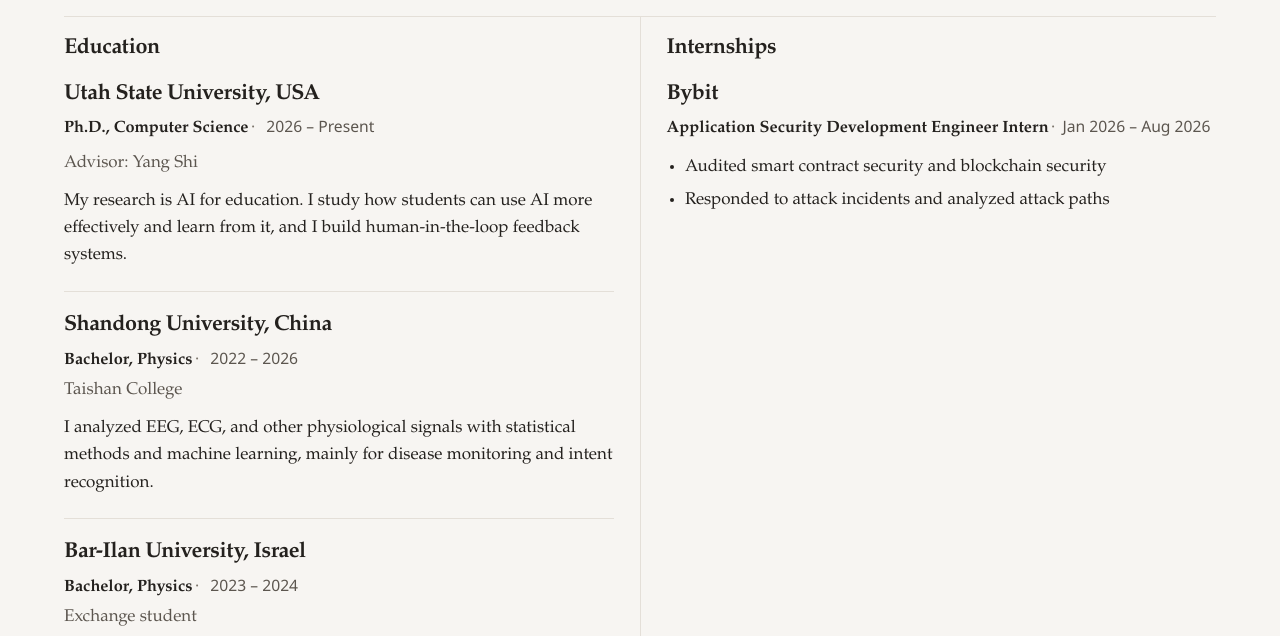
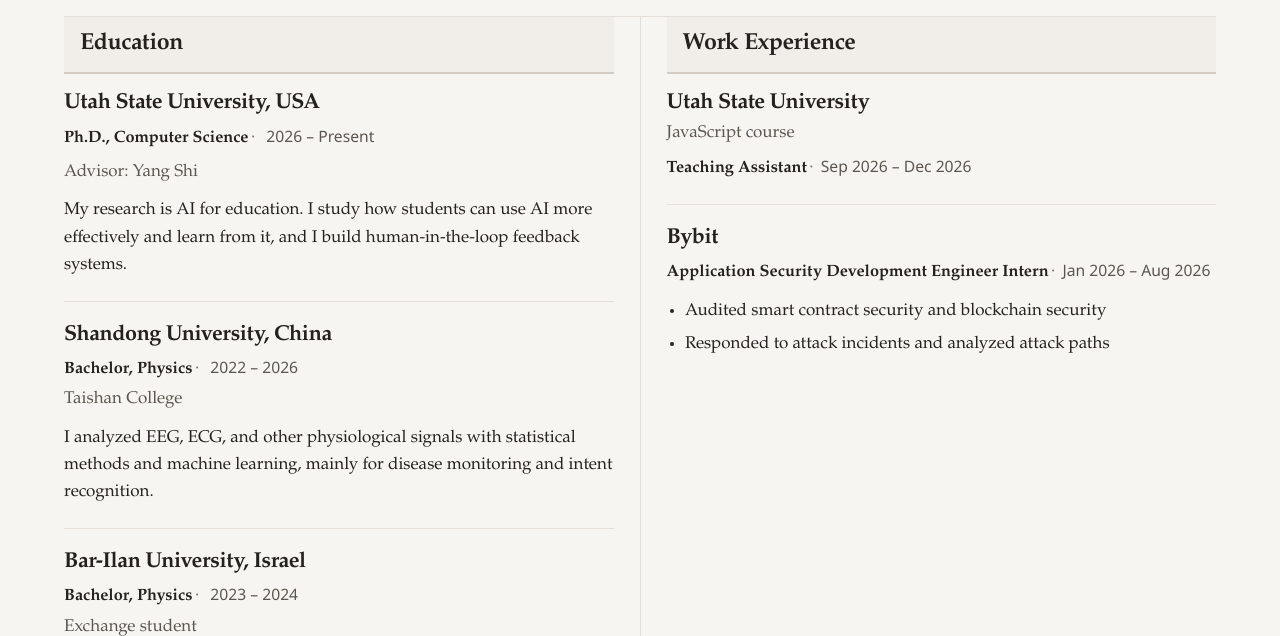
Before and after one commit to ARIS2333/ARIS2333.github.io, an Astro site: page /experience in a window 1280 px wide. Shown: the part 163-799 px from the top of the page. Built offline with nearby package versions, Linux system fonts and the light colour scheme; Astro itself is replaced by a stand-in of ours.

Commit message:
Add downloadable CV and teaching assistant experience

```diff
--- a/src/config/site.ts
+++ b/src/config/site.ts
@@ -29,7 +29,7 @@ Outside of research, I enjoy traveling with a camera. My <a href="/gallery">gall
   email: "zkh200310@gmail.com",
   portrait: "portrait.jpg",
   portraitAlt: "Portrait of Kehao Zheng",
-  cv: "",
+  cv: "/cv/Kehao_Zheng_CV.pdf",
   links: {
     github: "",
     scholar: "https://scholar.google.com/citations?user=4oc19mAAAAAJ&hl=en",
--- a/src/content.config.ts
+++ b/src/content.config.ts
@@ -52,7 +52,7 @@ const experience = defineCollection({
     role: z.string().min(1),
     start: z.coerce.date(),
     end: z.coerce.date().optional(),
-    highlights: z.array(z.string().min(1)).min(1),
+    highlights: z.array(z.string().min(1)).default([]),
     noteIds: z.array(z.string().min(1)).default([]),
   }),
 });
--- /dev/null
+++ b/src/content/experience/utah-state-ta-2026.yaml
@@ -0,0 +1,5 @@
+organization: Utah State University
+team: JavaScript course
+role: Teaching Assistant
+start: 2026-09-01
+end: 2026-12-01
--- a/src/pages/experience.astro
+++ b/src/pages/experience.astro
@@ -9,7 +9,7 @@ const schools = await getEducation();
 
 const recency = (end?: Date) => (end ? end.getTime() : Number.POSITIVE_INFINITY);
 
-const internships = [...jobs].sort(
+const workExperience = [...jobs].sort(
   (a, b) =>
     recency(b.entry.data.end) - recency(a.entry.data.end) ||
     b.entry.data.start.getTime() - a.entry.data.start.getTime(),
@@ -18,7 +18,7 @@ const internships = [...jobs].sort(
 
 <BaseLayout
   title="Experience"
-  description="Education and internships, from newest to oldest."
+  description="Education and work experience, from newest to oldest."
 >
   <div class="experience-page">
     <header class="page-header">
@@ -66,11 +66,11 @@ const internships = [...jobs].sort(
           }
         </div>
       </section>
-      <section class="experience-pane" aria-labelledby="intern-pane">
-        <h2 id="intern-pane" class="pane-head">Internships</h2>
+      <section class="experience-pane" aria-labelledby="work-pane">
+        <h2 id="work-pane" class="pane-head">Work Experience</h2>
         <div class="record-list">
           {
-            internships.map((item) => (
+            workExperience.map((item) => (
               <article class="record">
                 <h3>{item.entry.data.organization}</h3>
                 {item.entry.data.team && <p class="team">{item.entry.data.team}</p>}
@@ -78,11 +78,13 @@ const internships = [...jobs].sort(
                   <p class="role-line">{item.entry.data.role}</p>
                   <p class="dates">{formatRange(item.entry.data.start, item.entry.data.end)}</p>
                 </div>
-                <ul>
-                  {item.entry.data.highlights.map((highlight) => (
-                    <li>{highlight}</li>
-                  ))}
-                </ul>
+                {item.entry.data.highlights.length > 0 && (
+                  <ul>
+                    {item.entry.data.highlights.map((highlight) => (
+                      <li>{highlight}</li>
+                    ))}
+                  </ul>
+                )}
                 <RelatedList
                   items={item.relatedNotes.map((note) => ({
                     kind: "Note",
--- a/src/styles/global.css
+++ b/src/styles/global.css
@@ -1089,10 +1089,11 @@ body:has(.blog-browser) main {
 
 .pane-head {
   margin: 0;
-  padding: 1.15rem 0 0.35rem;
-  background: var(--bg);
+  padding: 0.85rem 1rem;
+  border-bottom: 2px solid var(--line-strong);
+  background: var(--bg-subtle);
   font-family: var(--font-serif);
-  font-size: 1.35rem;
+  font-size: 1.45rem;
   font-weight: 600;
   letter-spacing: -0.02em;
   text-transform: none;
@@ -1112,7 +1113,7 @@ body:has(.blog-browser) main {
 }
 
 .experience-pane .record-list {
-  margin-top: 0;
+  margin-top: 1rem;
 }
 
 .experience-pane .record {
@@ -1121,7 +1122,7 @@ body:has(.blog-browser) main {
 
 .experience-pane .record:first-child {
   border-top: 0;
-  padding-top: 0.85rem;
+  padding-top: 0;
 }
 
 .experience-pane .note {
```
Also changed, not shown: README.md, 1 other file.
